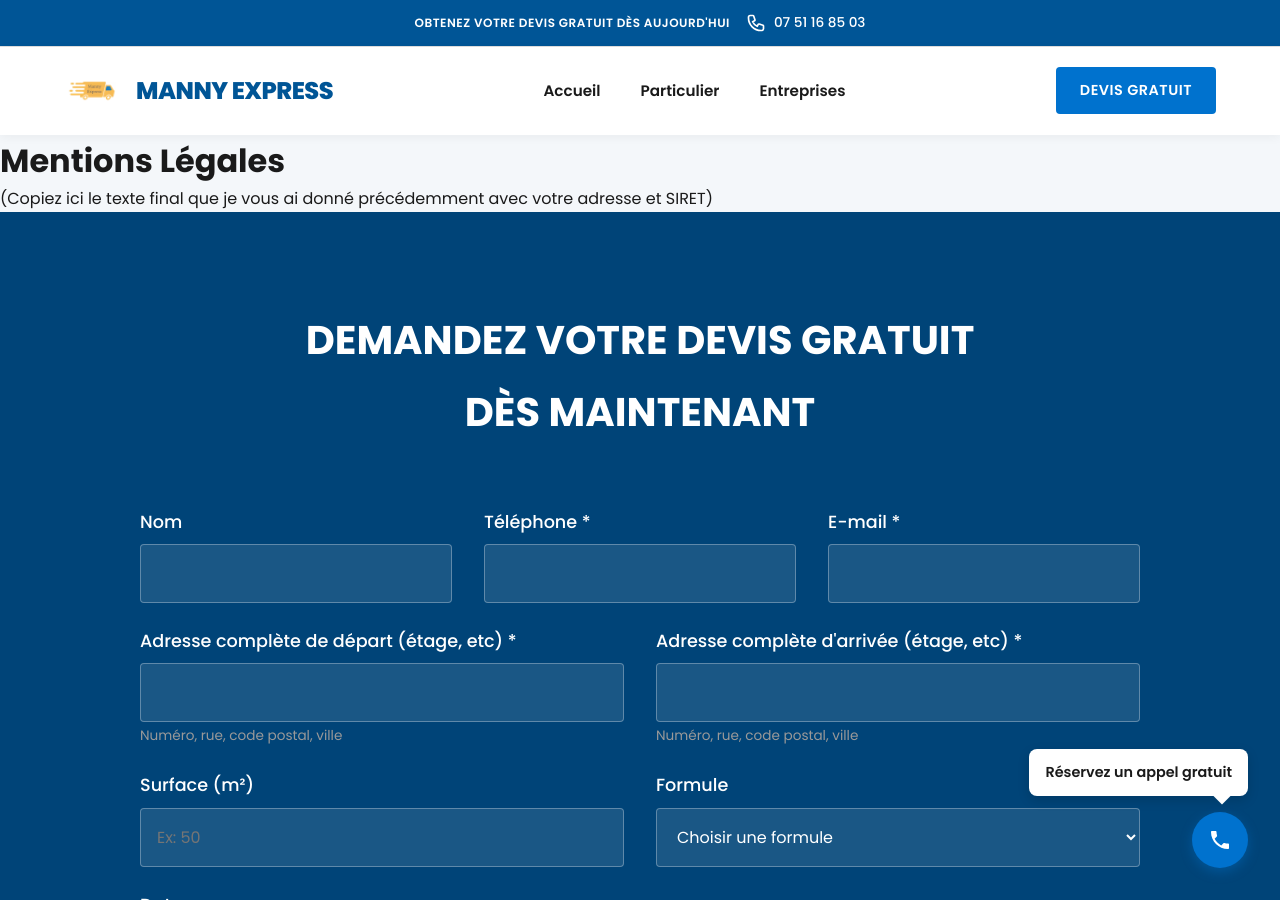
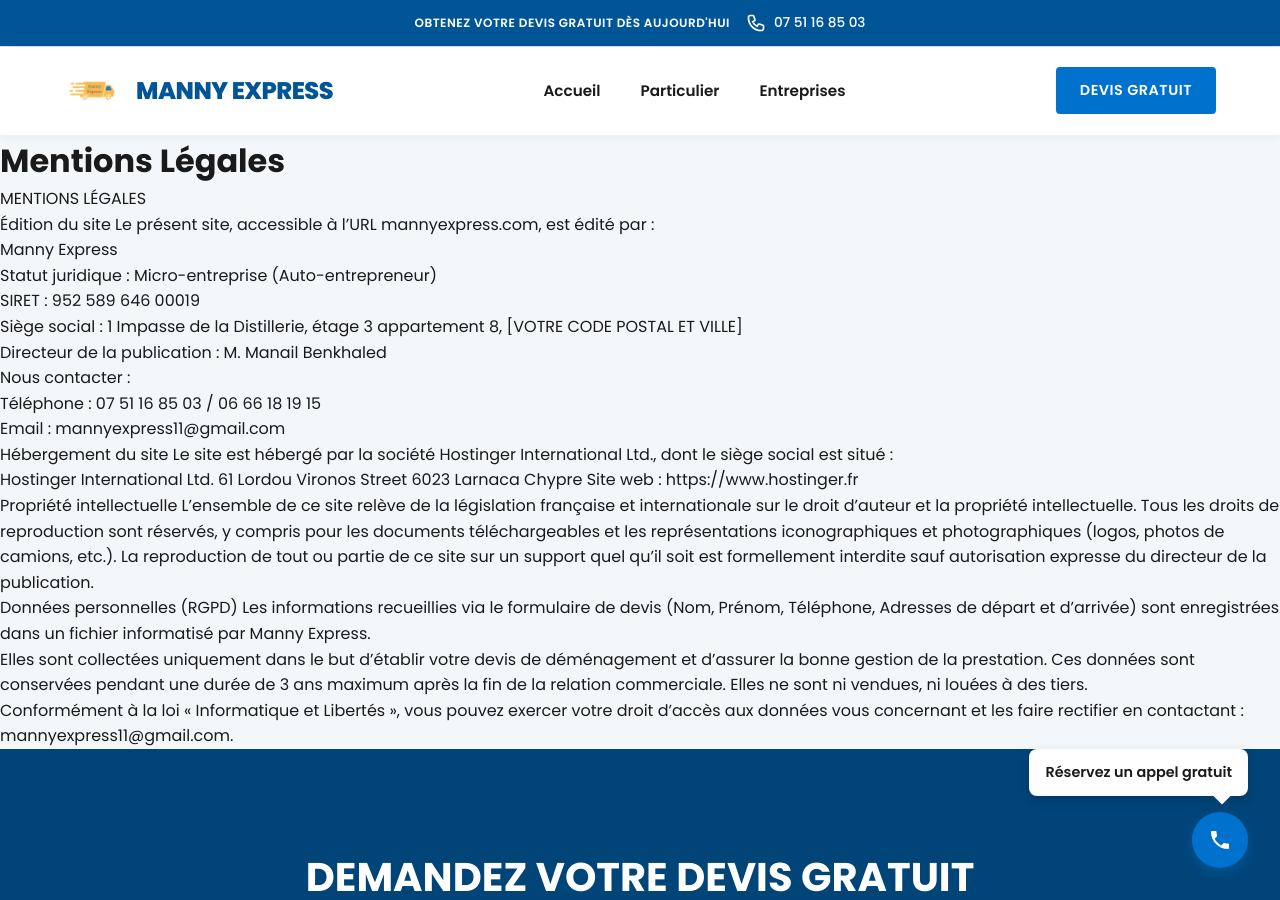
Before and after one commit to billoosijok/mannyexpress, a Jekyll site: the page built from mentions-legales.md, in a window 1280 px wide and 900 px high. Built offline with Jekyll 4.4.1, drawn with Linux system fonts in a browser that asks for light colours.

Commit message:
Update mentions-legales.md

```diff
--- a/mentions-legales.md
+++ b/mentions-legales.md
@@ -5,4 +5,37 @@
 
 # Mentions Légales
 
-(Copiez ici le texte final que je vous ai donné précédemment avec votre adresse et SIRET)
+MENTIONS LÉGALES
+1. Édition du site
+Le présent site, accessible à l’URL mannyexpress.com, est édité par :
+
+Manny Express
+
+Statut juridique : Micro-entreprise (Auto-entrepreneur)
+
+SIRET : 952 589 646 00019
+
+Siège social : 1 Impasse de la Distillerie, étage 3 appartement 8, [VOTRE CODE POSTAL ET VILLE]
+
+Directeur de la publication : M. Manail Benkhaled
+
+Nous contacter :
+
+Téléphone : 07 51 16 85 03 / 06 66 18 19 15
+
+Email : mannyexpress11@gmail.com
+
+2. Hébergement du site
+Le site est hébergé par la société Hostinger International Ltd., dont le siège social est situé :
+
+Hostinger International Ltd. 61 Lordou Vironos Street 6023 Larnaca Chypre Site web : https://www.hostinger.fr
+
+3. Propriété intellectuelle
+L’ensemble de ce site relève de la législation française et internationale sur le droit d’auteur et la propriété intellectuelle. Tous les droits de reproduction sont réservés, y compris pour les documents téléchargeables et les représentations iconographiques et photographiques (logos, photos de camions, etc.). La reproduction de tout ou partie de ce site sur un support quel qu’il soit est formellement interdite sauf autorisation expresse du directeur de la publication.
+
+4. Données personnelles (RGPD)
+Les informations recueillies via le formulaire de devis (Nom, Prénom, Téléphone, Adresses de départ et d'arrivée) sont enregistrées dans un fichier informatisé par Manny Express.
+
+Elles sont collectées uniquement dans le but d'établir votre devis de déménagement et d'assurer la bonne gestion de la prestation. Ces données sont conservées pendant une durée de 3 ans maximum après la fin de la relation commerciale. Elles ne sont ni vendues, ni louées à des tiers.
+
+Conformément à la loi « Informatique et Libertés », vous pouvez exercer votre droit d'accès aux données vous concernant et les faire rectifier en contactant : mannyexpress11@gmail.com.
```
